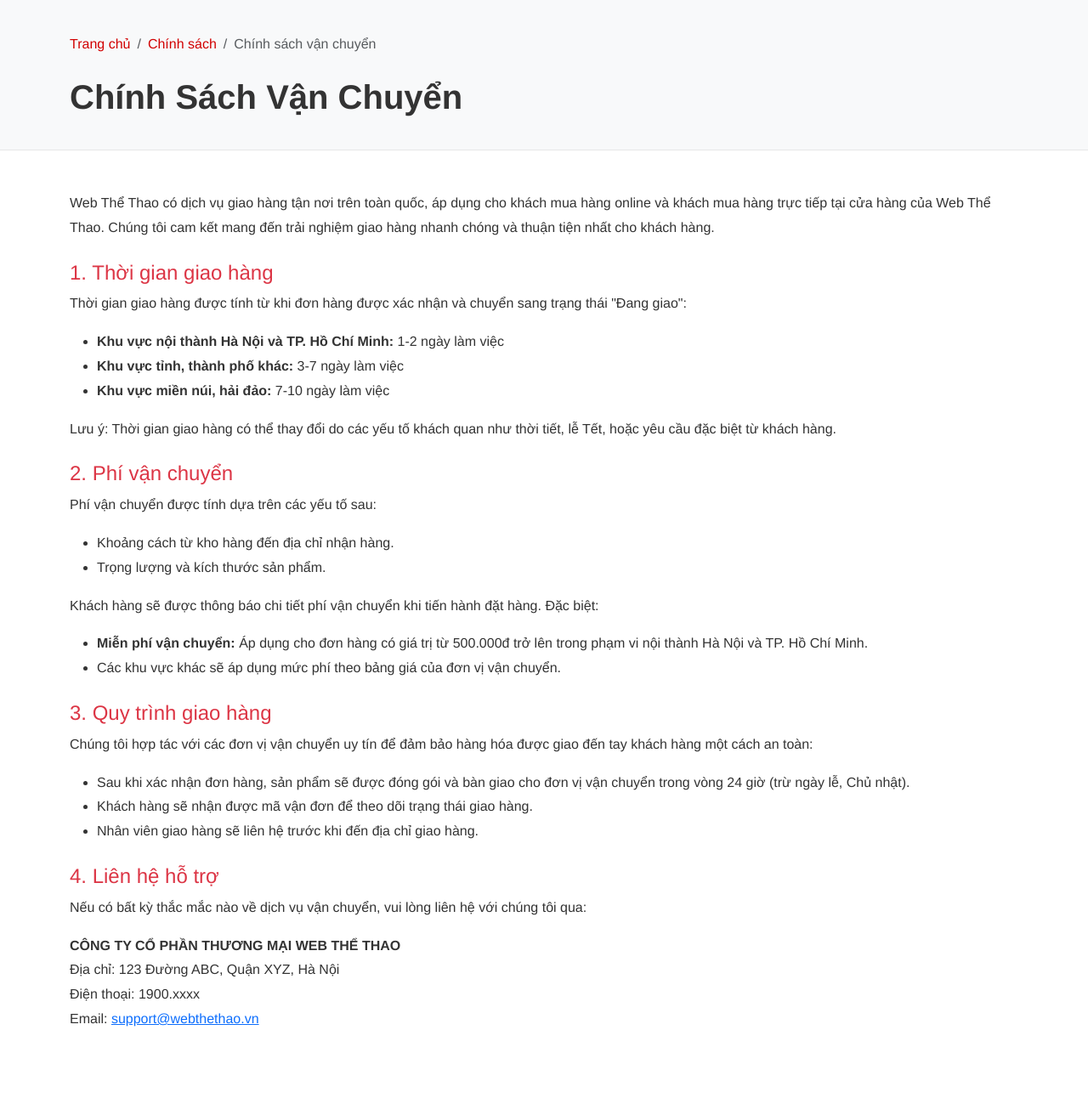
After one commit to HuynhNhatNam1610/demo-github, a PHP site: page /html/chinhSachVanChuyen.html in a window 1280 px wide. The commit adds this page. Shown: the whole page at 85% size. Run offline with PHP 8.4, Linux system fonts and the light colour scheme.

Commit message:
chính sách 2

```diff
--- a/css/style.css
+++ b/css/style.css
@@ -1,3 +1,14 @@
+
+.policy-title a {
+    color: #d10000; /* Matches the .policy-title color from your CSS */
+    text-decoration: none; /* Removes the underline */
+    transition: filter 0.3ss ease;
+}
+.policy-title a:hover {
+    color: #d10000; /* Keeps the color consistent on hover */
+    text-decoration: none; /* No underline on hover */
+    filter: brightness(0.8);
+}
 body {
     font-family: 'Helvetica Neue', Arial, sans-serif;
     color: #333;
--- /dev/null
+++ b/html/chinhSachVanChuyen.html
@@ -0,0 +1,80 @@
+<!DOCTYPE html>
+<html lang="vi">
+<head>
+    <meta charset="UTF-8">
+    <meta name="viewport" content="width=device-width, initial-scale=1.0">
+    <title>Chính Sách Vận Chuyển - Web Thể Thao</title>
+    <!-- Bootstrap CSS -->
+    <link href="https://cdn.jsdelivr.net/npm/bootstrap@5.3.0/dist/css/bootstrap.min.css" rel="stylesheet">
+    <!-- Font Awesome -->
+    <link rel="stylesheet" href="https://cdnjs.cloudflare.com/ajax/libs/font-awesome/6.4.0/css/all.min.css">
+    <!-- Custom CSS -->
+    <link rel="stylesheet" href="../css/style.css">
+</head>
+<body>
+    <!-- Policy Header -->
+    <div class="policy-header">
+        <div class="container">
+            <nav aria-label="breadcrumb">
+                <ol class="breadcrumb">
+                    <li class="breadcrumb-item"><a href="index.html">Trang chủ</a></li>
+                    <li class="breadcrumb-item"><a href="chinhSach.html">Chính sách</a></li>
+                    <li class="breadcrumb-item active" aria-current="page">Chính sách vận chuyển</li>
+                </ol>
+            </nav>
+            <h1 class="fw-bold">Chính Sách Vận Chuyển</h1>
+        </div>
+    </div>
+
+    <!-- Policy Content -->
+    <div class="container py-5">
+        <div class="row">
+            <div class="col-md-12">
+                <div class="policy-section">
+                    <div class="policy-content">
+                        <p>Web Thể Thao có dịch vụ giao hàng tận nơi trên toàn quốc, áp dụng cho khách mua hàng online và khách mua hàng trực tiếp tại cửa hàng của Web Thể Thao. Chúng tôi cam kết mang đến trải nghiệm giao hàng nhanh chóng và thuận tiện nhất cho khách hàng.</p>
+
+                        <h4 class="mt-4 text-danger">1. Thời gian giao hàng</h4>
+                        <p>Thời gian giao hàng được tính từ khi đơn hàng được xác nhận và chuyển sang trạng thái "Đang giao":</p>
+                        <ul>
+                            <li><strong>Khu vực nội thành Hà Nội và TP. Hồ Chí Minh:</strong> 1-2 ngày làm việc</li>
+                            <li><strong>Khu vực tỉnh, thành phố khác:</strong> 3-7 ngày làm việc</li>
+                            <li><strong>Khu vực miền núi, hải đảo:</strong> 7-10 ngày làm việc</li>
+                        </ul>
+                        <p>Lưu ý: Thời gian giao hàng có thể thay đổi do các yếu tố khách quan như thời tiết, lễ Tết, hoặc yêu cầu đặc biệt từ khách hàng.</p>
+
+                        <h4 class="mt-4 text-danger">2. Phí vận chuyển</h4>
+                        <p>Phí vận chuyển được tính dựa trên các yếu tố sau:</p>
+                        <ul>
+                            <li>Khoảng cách từ kho hàng đến địa chỉ nhận hàng.</li>
+                            <li>Trọng lượng và kích thước sản phẩm.</li>
+                        </ul>
+                        <p>Khách hàng sẽ được thông báo chi tiết phí vận chuyển khi tiến hành đặt hàng. Đặc biệt:</p>
+                        <ul>
+                            <li><strong>Miễn phí vận chuyển:</strong> Áp dụng cho đơn hàng có giá trị từ 500.000đ trở lên trong phạm vi nội thành Hà Nội và TP. Hồ Chí Minh.</li>
+                            <li>Các khu vực khác sẽ áp dụng mức phí theo bảng giá của đơn vị vận chuyển.</li>
+                        </ul>
+
+                        <h4 class="mt-4 text-danger">3. Quy trình giao hàng</h4>
+                        <p>Chúng tôi hợp tác với các đơn vị vận chuyển uy tín để đảm bảo hàng hóa được giao đến tay khách hàng một cách an toàn:</p>
+                        <ul>
+                            <li>Sau khi xác nhận đơn hàng, sản phẩm sẽ được đóng gói và bàn giao cho đơn vị vận chuyển trong vòng 24 giờ (trừ ngày lễ, Chủ nhật).</li>
+                            <li>Khách hàng sẽ nhận được mã vận đơn để theo dõi trạng thái giao hàng.</li>
+                            <li>Nhân viên giao hàng sẽ liên hệ trước khi đến địa chỉ giao hàng.</li>
+                        </ul>
+
+                        <h4 class="mt-4 text-danger">4. Liên hệ hỗ trợ</h4>
+                        <p>Nếu có bất kỳ thắc mắc nào về dịch vụ vận chuyển, vui lòng liên hệ với chúng tôi qua:</p>
+                        <p>
+                            <strong>CÔNG TY CỔ PHẦN THƯƠNG MẠI WEB THỂ THAO</strong><br>
+                            Địa chỉ: 123 Đường ABC, Quận XYZ, Hà Nội<br>
+                            Điện thoại: 1900.xxxx<br>
+                            Email: <a href="mailto:support@webthethao.vn">support@webthethao.vn</a>
+                        </p>
+                    </div>
+                </div>
+            </div>
+        </div>
+    </div>
+</body>
+</html>
```
Also changed, not shown: html/chinhSach.html (+20 -7 lines), html/chinhSachDoiTra.html (added, +77 -0 lines), html/dieuKhoan.html (added, +80 -0 lines).
